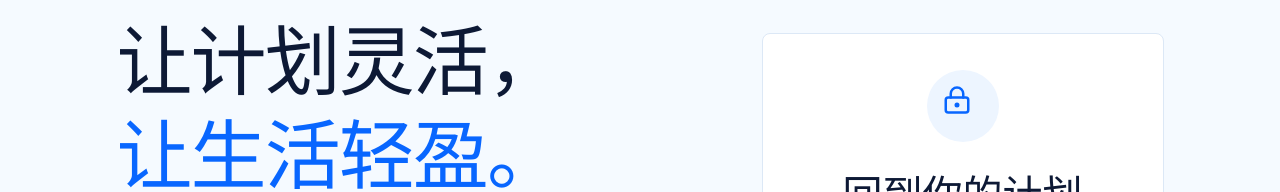
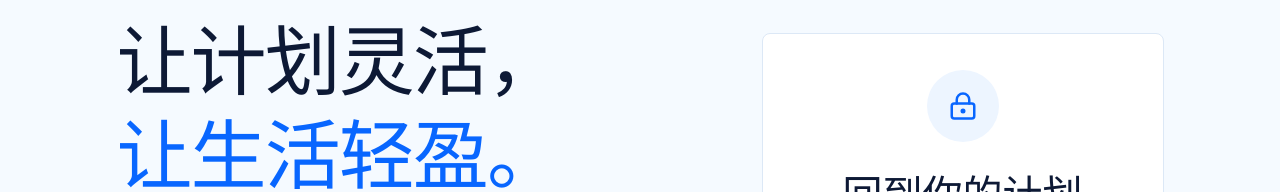
Before and after one commit to Jiangshr-mjl/cloud-plan, a Next.js app: page / in a window 1280 px wide. Shown: the part 167-359 px from the top of the page. Built offline with nearby package versions, Linux system fonts and the light colour scheme.

Commit message:
Center welcome lock icon within its circle

```diff
--- a/app/redesign.css
+++ b/app/redesign.css
@@ -1697,6 +1697,11 @@ h1,h2,h3 {
   margin-top: 20px
 }
 .lock-symbol {
+  display: flex;
+  align-items: center;
+  justify-content: center;
+  padding: 0;
+  flex-shrink: 0;
   background: var(--sky);
   color: var(--green);
   margin: 0 auto 20px;
```
Also changed, not shown: 1 other file (tests, documents, lock files or other folders).
